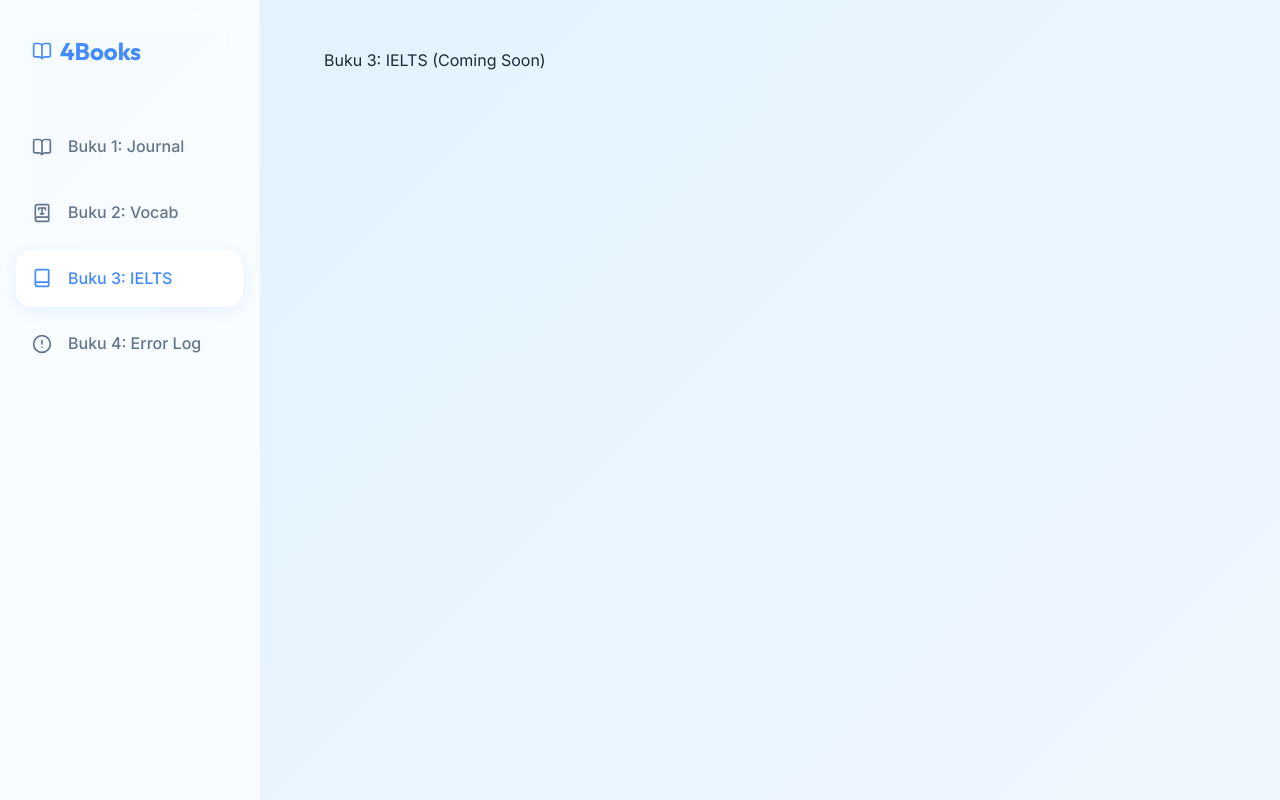
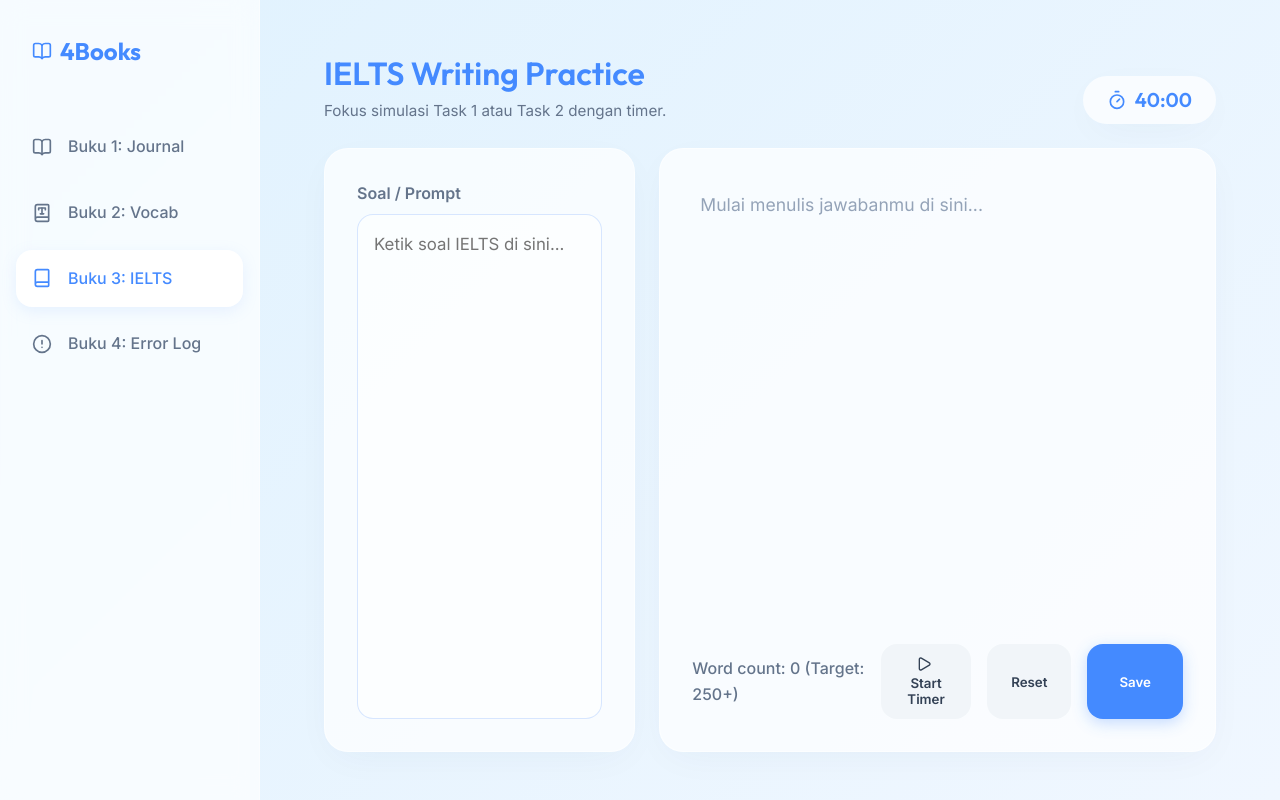
Before and after one commit to amay29/4books, a React (Vite) app: page / in a window 1280 px wide. Both pictures are taken after a click on the element "Buku 3: IELTS". Built offline with nearby package versions, Linux system fonts and the light colour scheme.

Commit message:
feat: add IELTS Writing Practice (Book 3)

```diff
--- a/src/App.jsx
+++ b/src/App.jsx
@@ -2,7 +2,7 @@ import React, { useState } from 'react';
 import Layout from './components/Layout';
 import Journal from './pages/Journal';
 import Vocab from './pages/Vocab';
-// import Ielts from './pages/IeltsPractice';
+import Ielts from './pages/IeltsPractice';
 // import ErrorLog from './pages/ErrorLog';
 
 function App() {
@@ -15,7 +15,7 @@ function App() {
       case 'vocab':
         return <Vocab />;
       case 'ielts':
-        return <div>Buku 3: IELTS (Coming Soon)</div>;
+        return <Ielts />;
       case 'error':
         return <div>Buku 4: Error Log (Coming Soon)</div>;
       default:
--- /dev/null
+++ b/src/pages/IeltsPractice.jsx
@@ -0,0 +1,117 @@
+import React, { useState, useEffect, useMemo, useRef } from 'react';
+import Card from '../components/Card';
+import { Timer, Play, Square } from 'lucide-react';
+import styles from './IeltsPractice.module.css';
+
+const IeltsPractice = () => {
+  const [prompt, setPrompt] = useState('');
+  const [answer, setAnswer] = useState('');
+
+  // Timer states
+  const [timeLeft, setTimeLeft] = useState(40 * 60); // 40 minutes default
+  const [isActive, setIsActive] = useState(false);
+  const timerRef = useRef(null);
+
+  useEffect(() => {
+    const savedPrompt = localStorage.getItem('4books_ielts_prompt');
+    const savedAnswer = localStorage.getItem('4books_ielts_answer');
+    if (savedPrompt) setPrompt(savedPrompt);
+    if (savedAnswer) setAnswer(savedAnswer);
+  }, []);
+
+  useEffect(() => {
+    const timeoutId = setTimeout(() => {
+      localStorage.setItem('4books_ielts_prompt', prompt);
+      localStorage.setItem('4books_ielts_answer', answer);
+    }, 1000);
+    return () => clearTimeout(timeoutId);
+  }, [prompt, answer]);
+
+  useEffect(() => {
+    if (isActive && timeLeft > 0) {
+      timerRef.current = setInterval(() => {
+        setTimeLeft((time) => time - 1);
+      }, 1000);
+    } else if (timeLeft === 0) {
+      setIsActive(false);
+      clearInterval(timerRef.current);
+    }
+    return () => clearInterval(timerRef.current);
+  }, [isActive, timeLeft]);
+
+  const toggleTimer = () => setIsActive(!isActive);
+
+  const resetTimer = () => {
+    setIsActive(false);
+    setTimeLeft(40 * 60);
+  };
+
+  const formatTime = (seconds) => {
+    const m = Math.floor(seconds / 60).toString().padStart(2, '0');
+    const s = (seconds % 60).toString().padStart(2, '0');
+    return `${m}:${s}`;
+  };
+
+  const wordCount = useMemo(() => {
+    const words = answer.trim().split(/\s+/);
+    return answer.trim() === '' ? 0 : words.length;
+  }, [answer]);
+
+  return (
+    <div className={`${styles.container} animate-slide-up`}>
+      <div className={styles.header}>
+        <div>
+          <h1 className={styles.title}>IELTS Writing Practice</h1>
+          <p className={styles.subtitle}>Fokus simulasi Task 1 atau Task 2 dengan timer.</p>
+        </div>
+        <div className={`${styles.timer} ${timeLeft < 300 ? styles.warning : ''}`}>
+          <Timer size={20} />
+          <span>{formatTime(timeLeft)}</span>
+        </div>
+      </div>
+
+      <div className={styles.splitView}>
+        <Card className={styles.promptCard}>
+          <div className={styles.promptLabel}>Soal / Prompt</div>
+          <textarea
+            className={styles.promptTextarea}
+            placeholder="Ketik soal IELTS di sini..."
+            value={prompt}
+            onChange={(e) => setPrompt(e.target.value)}
+          />
+        </Card>
+
+        <Card className={styles.answerCard}>
+          <textarea
+            className={styles.answerTextarea}
+            placeholder="Mulai menulis jawabanmu di sini..."
+            value={answer}
+            onChange={(e) => setAnswer(e.target.value)}
+          />
+          <div className={styles.footer}>
+            <div className={styles.wordCount}>
+              Word count: {wordCount} (Target: {prompt.toLowerCase().includes('task 1') ? '150+' : '250+'})
+            </div>
+            <div className={styles.controls}>
+              <button className={styles.timerBtn} onClick={toggleTimer}>
+                {isActive ? <><Square size={16} style={{display:'inline', marginRight:'5px'}}/> Pause</> : <><Play size={16} style={{display:'inline', marginRight:'5px'}}/> Start Timer</>}
+              </button>
+              <button className={styles.timerBtn} onClick={resetTimer}>Reset</button>
+              <button
+                className={styles.saveButton}
+                onClick={() => {
+                  localStorage.setItem('4books_ielts_prompt', prompt);
+                  localStorage.setItem('4books_ielts_answer', answer);
+                }}
+              >
+                Save
+              </button>
+            </div>
+          </div>
+        </Card>
+      </div>
+    </div>
+  );
+};
+
+export default IeltsPractice;
--- /dev/null
+++ b/src/pages/IeltsPractice.module.css
@@ -0,0 +1,153 @@
+.container {
+  display: flex;
+  flex-direction: column;
+  height: 100%;
+  gap: 1.5rem;
+}
+
+.header {
+  display: flex;
+  justify-content: space-between;
+  align-items: flex-end;
+}
+
+.title {
+  color: var(--color-primary-dark);
+  font-size: 2rem;
+  margin: 0;
+}
+
+.subtitle {
+  color: var(--color-text-muted);
+  font-size: 0.95rem;
+}
+
+.timer {
+  display: flex;
+  align-items: center;
+  gap: 0.5rem;
+  font-family: var(--font-heading);
+  font-size: 1.25rem;
+  font-weight: 600;
+  padding: 0.5rem 1.5rem;
+  border-radius: var(--radius-lg);
+  background: var(--color-bg-card);
+  box-shadow: var(--shadow-soft);
+  color: var(--color-primary-dark);
+}
+
+.timer.warning {
+  color: #ef4444;
+}
+
+.splitView {
+  flex: 1;
+  display: flex;
+  gap: 1.5rem;
+  min-height: 0; /* Important for flex child to scroll */
+}
+
+@media (max-width: 1024px) {
+  .splitView {
+    flex-direction: column;
+  }
+}
+
+.promptCard {
+  flex: 1;
+  display: flex;
+  flex-direction: column;
+}
+
+.promptLabel {
+  font-weight: 600;
+  margin-bottom: 0.5rem;
+  color: var(--color-text-muted);
+}
+
+.promptTextarea {
+  flex: 1;
+  width: 100%;
+  border: 1px solid rgba(130, 177, 255, 0.3);
+  border-radius: var(--radius-md);
+  padding: 1rem;
+  font-size: 1.05rem;
+  line-height: 1.6;
+  resize: none;
+  background: rgba(255, 255, 255, 0.5);
+  outline: none;
+  transition: border-color 0.2s;
+}
+
+.promptTextarea:focus {
+  border-color: var(--color-primary);
+}
+
+.answerCard {
+  flex: 2;
+  display: flex;
+  flex-direction: column;
+}
+
+.answerTextarea {
+  flex: 1;
+  width: 100%;
+  border: none;
+  background: transparent;
+  resize: none;
+  font-size: 1.1rem;
+  line-height: 1.8;
+  color: var(--color-text-main);
+  outline: none;
+  padding: 0.5rem;
+}
+
+.answerTextarea::placeholder {
+  color: #94a3b8;
+}
+
+.footer {
+  display: flex;
+  justify-content: space-between;
+  align-items: center;
+  margin-top: 1rem;
+}
+
+.wordCount {
+  font-weight: 500;
+  color: var(--color-text-muted);
+}
+
+.controls {
+  display: flex;
+  gap: 1rem;
+}
+
+.timerBtn {
+  padding: 0.75rem 1.5rem;
+  border-radius: var(--radius-md);
+  font-weight: 600;
+  transition: all 0.2s;
+  background: #f1f5f9;
+  color: #334155;
+}
+
+.timerBtn:hover {
+  background: #e2e8f0;
+}
+
+.saveButton {
+  background: var(--color-primary-dark);
+  color: white;
+  padding: 0.75rem 2rem;
+  border-radius: var(--radius-md);
+  font-weight: 600;
+  transition: all 0.2s ease;
+  box-shadow: 0 4px 15px rgba(68, 138, 255, 0.3);
+}
+
+.saveButton:hover {
+  transform: translateY(-2px);
+  box-shadow: 0 6px 20px rgba(68, 138, 255, 0.4);
+  background: #2979ff;
+}
```
